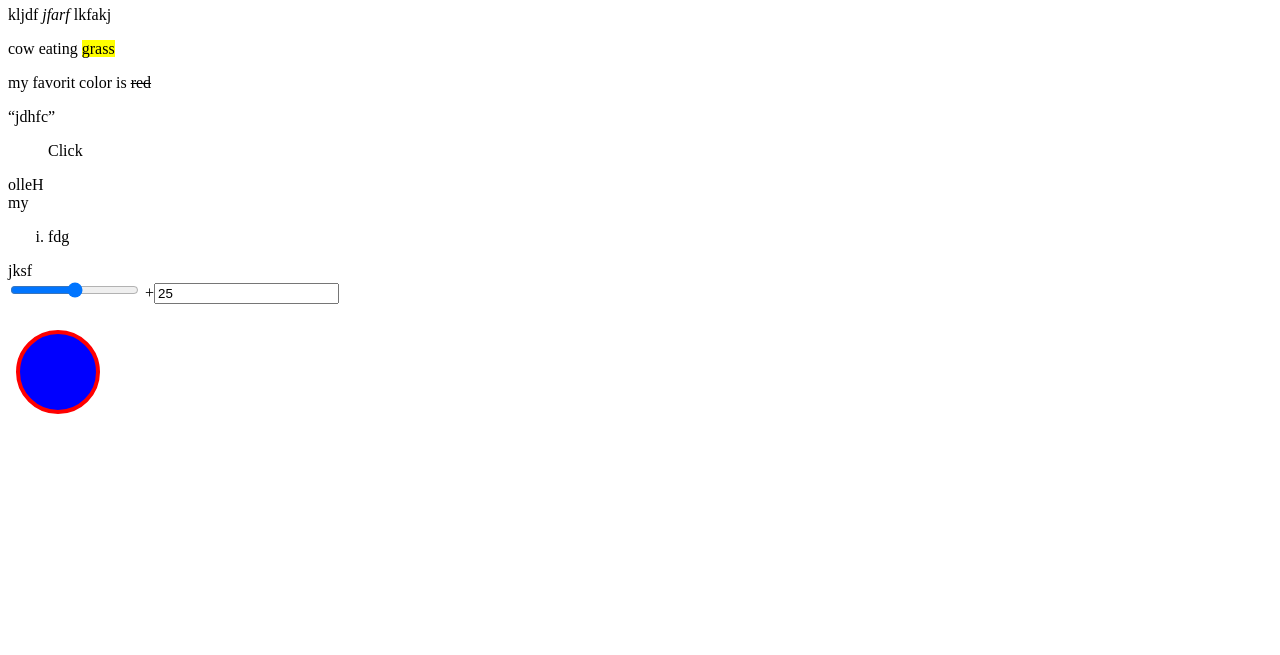
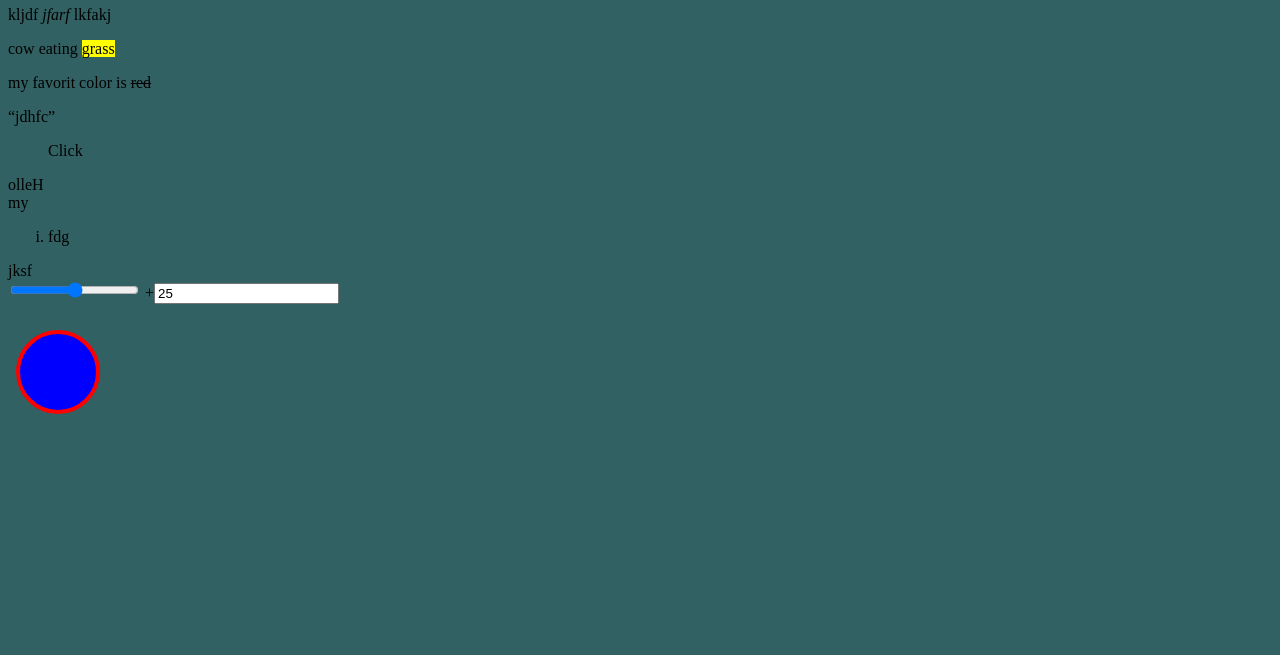
Before and after one commit to Mhamudulislam/project_6, a plain HTML site: page index.html in a window 1280 px wide. Shown: the part 145-800 px from the top of the page. Drawn offline with Linux system fonts and the light colour scheme.

Commit message:
Update style.css

```diff
--- a/css/style.css
+++ b/css/style.css
@@ -14,3 +14,7 @@ bdo
 {
     unicode-bidi: bidi-override;
 }
+html
+{
+    background-color: rgb(49, 97, 99);
+}
```
